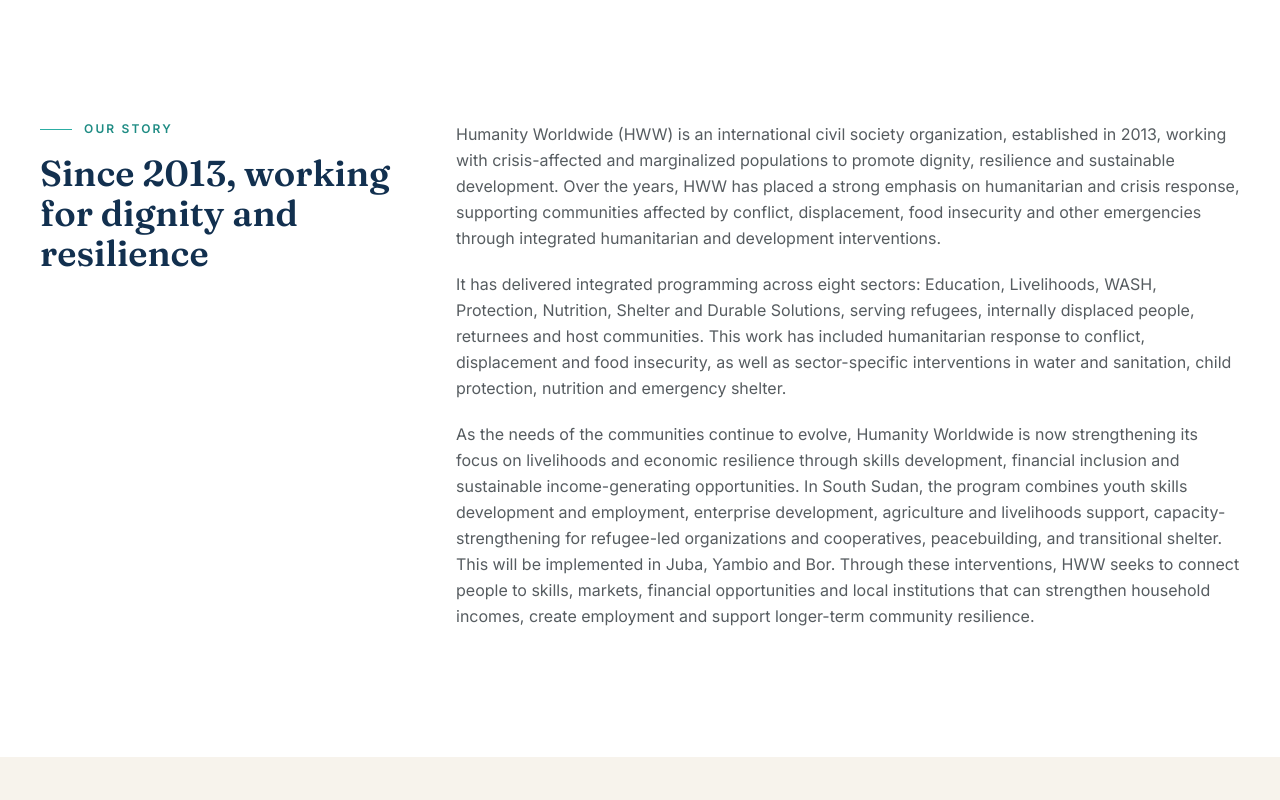
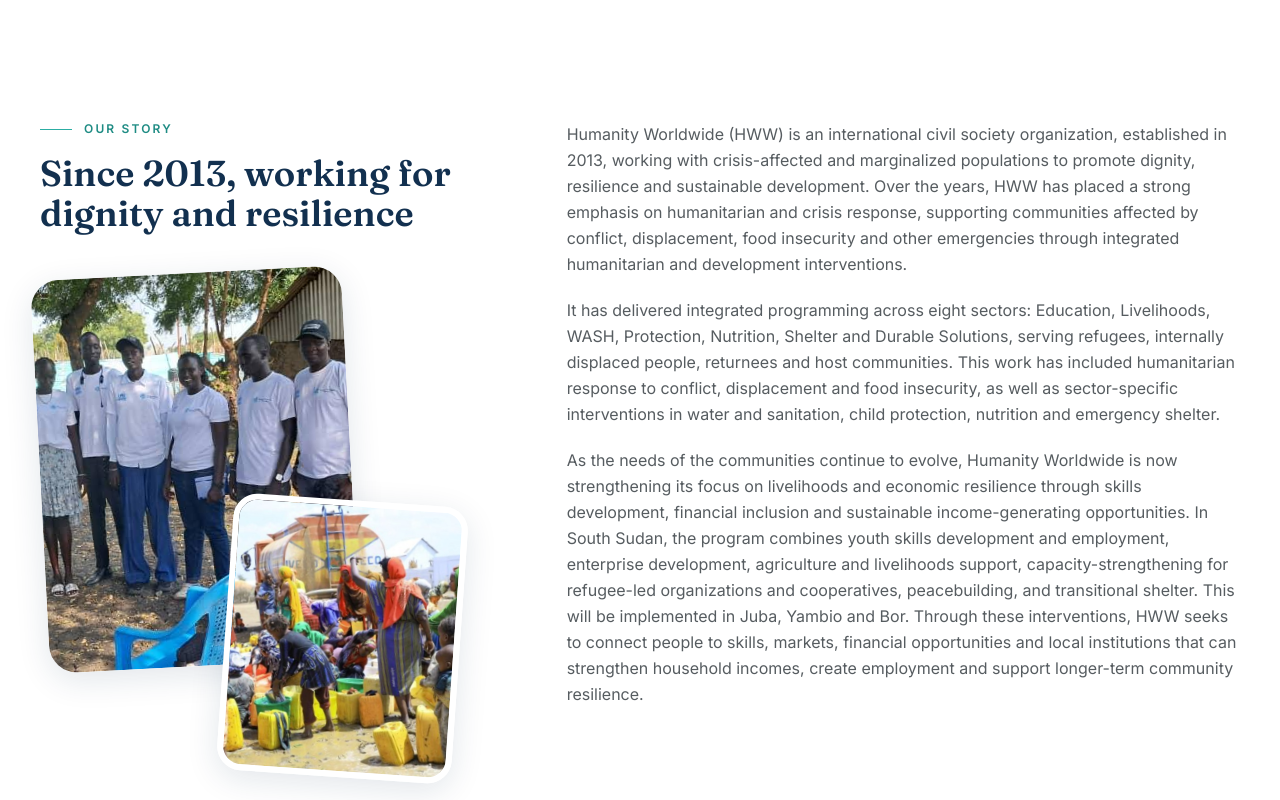
Before and after one commit to hakeemmeeh/humanity-worlwide, a Next.js app: page /about in a window 1280 px wide. Shown: the part 600-1400 px from the top of the page. Built offline with nearby package versions, Linux system fonts and the light colour scheme; no server answers.

Commit message:
Hands-shaped photo band on home; overlapping photos in About story

```diff
--- a/app/(site)/about/page.tsx
+++ b/app/(site)/about/page.tsx
@@ -1,4 +1,5 @@
 import type { Metadata } from "next";
+import Image from "next/image";
 import Link from "next/link";
 import { ArrowRight, BarChart3, Compass, Eye, Layers, Shield, Users } from "lucide-react";
 import { CTAStripe } from "@/components/CTAStripe";
@@ -43,14 +44,37 @@
       />
 
       <section id="our-story" className="section-padding bg-white">
-        <div className="container-content grid gap-12 lg:grid-cols-12">
-          <Reveal className="lg:col-span-4">
-            <p className="eyebrow">Our Story</p>
-            <h2 className="font-display text-3xl font-semibold text-navy md:text-4xl">
-              Since 2013, working for dignity and resilience
-            </h2>
-          </Reveal>
-          <Reveal delay={0.1} className="space-y-5 text-base leading-relaxed text-ink/75 lg:col-span-8">
+        <div className="container-content grid gap-12 lg:grid-cols-12 lg:gap-16">
+          <div className="lg:col-span-5">
+            <Reveal>
+              <p className="eyebrow">Our Story</p>
+              <h2 className="font-display text-3xl font-semibold text-navy md:text-4xl">
+                Since 2013, working for dignity and resilience
+              </h2>
+            </Reveal>
+            {/* Two overlapping, slightly tilted photos, like prints laid on a table */}
+            <Reveal delay={0.15} direction="zoom" className="relative mx-auto mt-10 aspect-[5/6] w-full max-w-[420px] lg:mx-0">
+              <div className="absolute left-0 top-0 h-[78%] w-[74%] -rotate-3 overflow-hidden rounded-[1.75rem] shadow-card-hover">
+                <Image
+                  src="/images/team-field-staff.jpg"
+                  alt="Humanity Worldwide field staff in South Sudan"
+                  fill
+                  sizes="(max-width: 1024px) 70vw, 320px"
+                  className="object-cover"
+                />
+              </div>
+              <div className="absolute bottom-0 right-0 h-[55%] w-[56%] rotate-[4deg] overflow-hidden rounded-[1.5rem] border-[6px] border-white shadow-card-hover">
+                <Image
+                  src="/images/wash-water-distribution.jpg"
+                  alt="Families collecting clean water at a Humanity Worldwide water point"
+                  fill
+                  sizes="(max-width: 1024px) 55vw, 240px"
+                  className="object-cover"
+                />
+              </div>
+            </Reveal>
+          </div>
+          <Reveal delay={0.1} className="space-y-5 text-base leading-relaxed text-ink/75 lg:col-span-7">
             {aboutStory.map((paragraph) => (
               <p key={paragraph.slice(0, 40)}>{paragraph}</p>
             ))}
--- a/app/(site)/page.tsx
+++ b/app/(site)/page.tsx
@@ -15,6 +15,7 @@
 import { WhatWeOfferSection } from "@/components/home/WhatWeOfferSection";
 import { VisionSection } from "@/components/home/VisionSection";
 import { EventsSection } from "@/components/home/EventsSection";
+import { HandsPhotoSection } from "@/components/home/HandsPhotoSection";
 
 export const metadata: Metadata = {
   title: { absolute: "Humanity Worldwide | Humanitarian NGO in East Africa" },
@@ -37,6 +38,7 @@
       <ProgramsSection />
       <VisionSection />
       <WhatWeOfferSection />
+      <HandsPhotoSection />
       <WhereWeWorkSection />
       {campaigns[0] && (
         <section className="section-padding bg-white">
--- /dev/null
+++ b/components/home/HandsPhotoSection.tsx
@@ -0,0 +1,62 @@
+import Image from "next/image";
+import { ArrowRight } from "lucide-react";
+import { Button } from "@/components/Button";
+import { Reveal } from "@/components/Reveal";
+import { vision } from "@/data/content";
+
+/** A field photo shown inside the shape of the HWW logo (five joined hands). */
+const handsMask = {
+  WebkitMaskImage: "url(/images/hands-shape.svg)",
+  maskImage: "url(/images/hands-shape.svg)",
+  WebkitMaskSize: "contain",
+  maskSize: "contain",
+  WebkitMaskRepeat: "no-repeat",
+  maskRepeat: "no-repeat",
+  WebkitMaskPosition: "center",
+  maskPosition: "center",
+} as const;
+
+export function HandsPhotoSection() {
+  return (
+    <section className="section-padding overflow-hidden bg-white">
+      <div className="container-content grid items-center gap-12 lg:grid-cols-2 lg:gap-16">
+        <Reveal direction="zoom" className="relative mx-auto aspect-square w-full max-w-[460px]">
+          {/* Soft teal echo of the shape behind the photo */}
+          <div
+            aria-hidden="true"
+            className="absolute inset-0 translate-x-3 translate-y-3 rotate-[8deg] bg-teal/15"
+            style={handsMask}
+          />
+          <div className="absolute inset-0" style={handsMask}>
+            <Image
+              src="/images/livelihoods-community-group.jpg"
+              alt="Community members and Humanity Worldwide staff together in South Sudan"
+              fill
+              sizes="(max-width: 1024px) 90vw, 460px"
+              className="object-cover"
+            />
+          </div>
+        </Reveal>
+
+        <Reveal delay={0.1} className="text-center lg:text-left">
+          <span className="mb-3 block rotate-[-2deg] select-none font-handwriting text-3xl text-coral">
+            Together we are stronger
+          </span>
+          <p className="eyebrow justify-center lg:justify-start">Who we are</p>
+          <h2 className="font-display text-3xl font-semibold text-navy md:text-4xl">
+            Many hands, one purpose
+          </h2>
+          <p className="mx-auto mt-5 max-w-lg text-lg leading-relaxed text-ink/75 lg:mx-0">
+            {vision}
+          </p>
+          <div className="mt-8 flex justify-center lg:justify-start">
+            <Button href="/get-involved" className="gap-2 px-8 py-3.5">
+              Join us
+              <ArrowRight className="h-4 w-4" />
+            </Button>
+          </div>
+        </Reveal>
+      </div>
+    </section>
+  );
+}
```
Also changed, not shown: public/images/hands-shape.svg (added).
